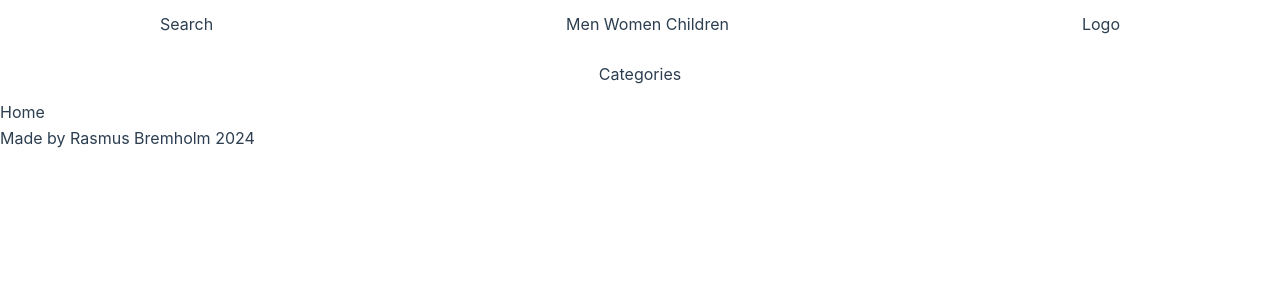
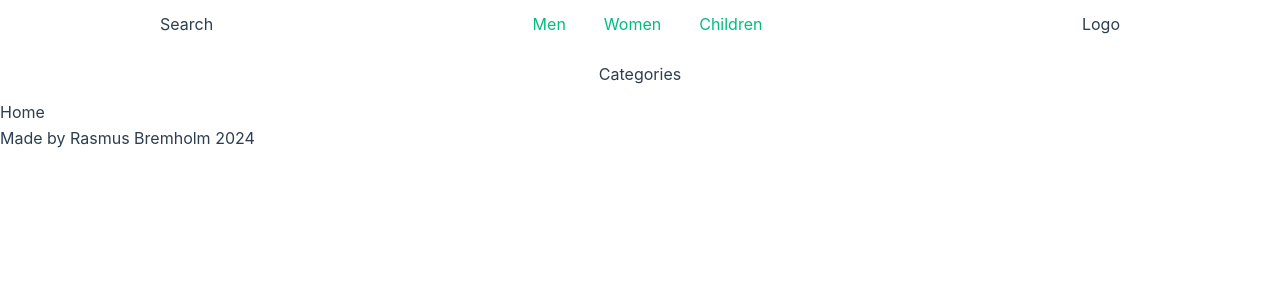
Before and after one commit to Visceral89/Vue-Shop, a Vue app: page / in a window 1280 px wide. Shown: the top 300 px of the page. Built offline with nearby package versions, Linux system fonts and the light colour scheme.

Commit message:
Update Navbar.vue

```diff
--- a/src/components/Navbar.vue
+++ b/src/components/Navbar.vue
@@ -4,7 +4,9 @@
 	<nav>
 		<div class="toprow">
 			<div>Search</div>
-			<div>Men Women Children</div>
+			<div id="genders">
+				<a href="/">Men</a> <a href="/">Women</a> <a href="/">Children</a>
+			</div>
 			<div>Logo</div>
 		</div>
 		<div class="botrow">
@@ -38,4 +40,9 @@ nav {
 	justify-content: center;
 	align-items: center;
 }
+
+#genders {
+	display: flex;
+	gap: 2rem;
+}
 </style>
```
